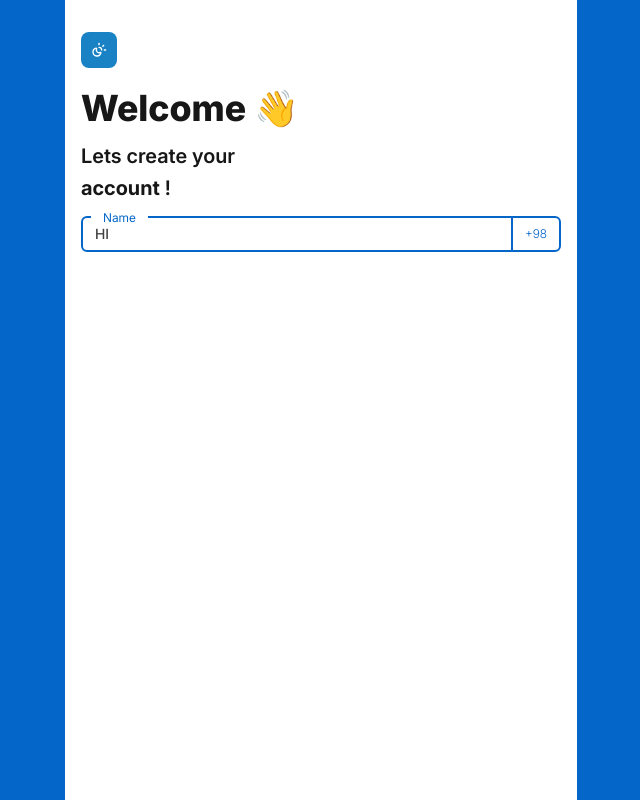
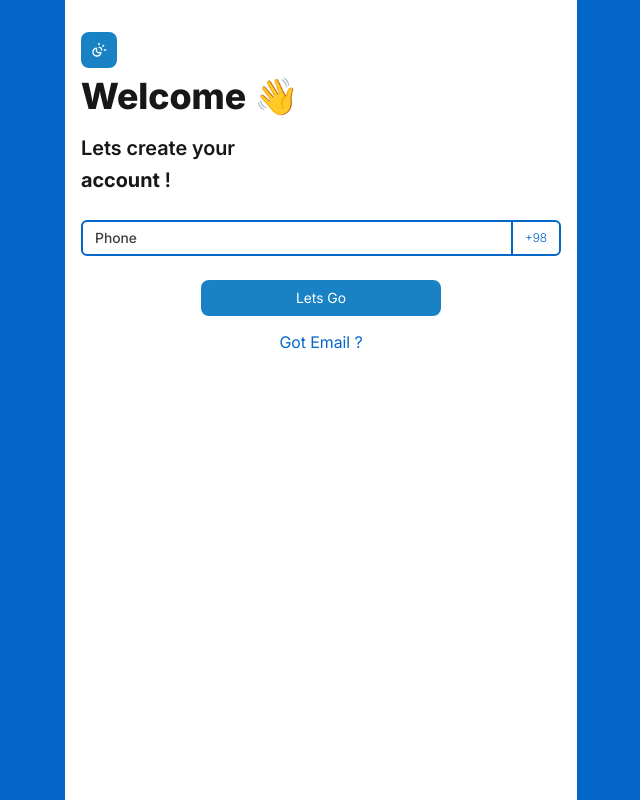
Before and after one commit to tasha-dev/podcast-pwa-showcase, a Next.js app: page / in a window 1280 px wide. Shown: the whole page, without its empty margins (319-959 px from the left). Built offline with nearby package versions, Linux system fonts and the light colour scheme.

Commit message:
completed home page

```diff
--- a/app/page.tsx
+++ b/app/page.tsx
@@ -1,6 +1,7 @@
 // Codes by mahdi tasha
 // Importing part
 import FadeUp from "@/component/animation/fadeUp";
+import Button from "@/component/ui/button";
 import Input from "@/component/ui/input";
 import ThemeToggler from "@/component/ui/themeToggler";
 
@@ -10,29 +11,38 @@ export default function HomePage() {
   return (
     <>
       <div className="prose dark:prose-invert prose-neutral space-y-0">
-        <FadeUp className="mb-3">
+        <FadeUp className="mb-4">
           <ThemeToggler />
-          <h1 className="mb-0 truncate">Welcome 👋</h1>
+          <h1 className="mb-0 mt-2 truncate">Welcome 👋</h1>
         </FadeUp>
-        <FadeUp className="mb-3" delay={1}>
+        <FadeUp className="mb-6" delay={1}>
           <h3 className="mt-0 truncate">
             Lets create your <br />
             <span className="font-bold">account</span> !
           </h3>
         </FadeUp>
         <FadeUp delay={2}>
+          <form action="#">
             <Input
-            placeholder="HI"
-            type="text"
+              placeholder="Phone"
+              type="tel"
+              className="mb-6"
               left={{
                 type: "text",
                 text: "+98",
               }}
-            label={{
-              id: "NAME",
-              title: "Name",
-            }}
             />
+            <Button type="submit" className="block mx-auto mb-2 min-w-1/2">
+              Lets Go
+            </Button>
+            <Button
+              type="button"
+              className="block mx-auto mb-2 min-w-1/2"
+              variant="secondary"
+            >
+              Got Email ?
+            </Button>
+          </form>
         </FadeUp>
       </div>
     </>
--- a/component/ui/button.tsx
+++ b/component/ui/button.tsx
@@ -21,7 +21,7 @@ export default function Button({
           : "size-9 flex items-center justify-center",
         variant === "primary"
           ? "hover:bg-base text-white bg-base-light ring-base/40"
-               : "bg-white text-base ring-base/40",
+          : "bg-white dark:bg-neutral-900 text-base ring-base/40",
         className,
       )}
       {...props}
--- a/component/ui/input.tsx
+++ b/component/ui/input.tsx
@@ -5,12 +5,10 @@
 // Importing part
 import { cn } from "@/lib/util";
 import { InputProps } from "@/type/component";
-import { span } from "framer-motion/client";
 import { useState } from "react";
 
 // Creating and exporting Input component as default
 export default function Input({
-  type,
   className,
   label,
   left,
@@ -22,10 +20,7 @@ export default function Input({
   const [focused, setFocused] = useState<boolean>(autoFocus);
   const [labelActive, setLabelActive] = useState<boolean>(false);
 
-  // Conditionl rendering
-  if (type === "date") {
-    return "Date Input";
-  } else {
+  // Returning JSX
   return (
     <div
       data-focused={focused}
@@ -53,6 +48,7 @@ export default function Input({
         </div>
       )}
       <input
+        placeholder={placeholder}
         onBlur={(e) => {
           setFocused(false);
           if (e.target.value === "") setLabelActive(false);
@@ -61,7 +57,6 @@ export default function Input({
           setFocused(true);
           setLabelActive(true);
         }}
-          placeholder={placeholder}
         className={cn(
           "outline-none w-full block  bg-white dark:bg-neutral-900 text-current text-sm font-medium flex-1 px-3",
           "dark:placeholder:text-neutral-600 placeholder:text-neutral-700",
@@ -87,4 +82,3 @@ export default function Input({
     </div>
   );
 }
-}
--- a/component/ui/themeToggler.tsx
+++ b/component/ui/themeToggler.tsx
@@ -15,7 +15,7 @@ export default function ThemeToggler() {
 
   // Returning JSX
   return (
-    <Tooltip triggerAsChild content="Toggle Theme" className="mb-5">
+    <Tooltip triggerAsChild content="Toggle Theme">
       <Button
         variant="primary"
         onClick={() => setTheme((prev) => (prev === "dark" ? "light" : "dark"))}
```
Lines whose indentation alone changed are shown as unchanged.
